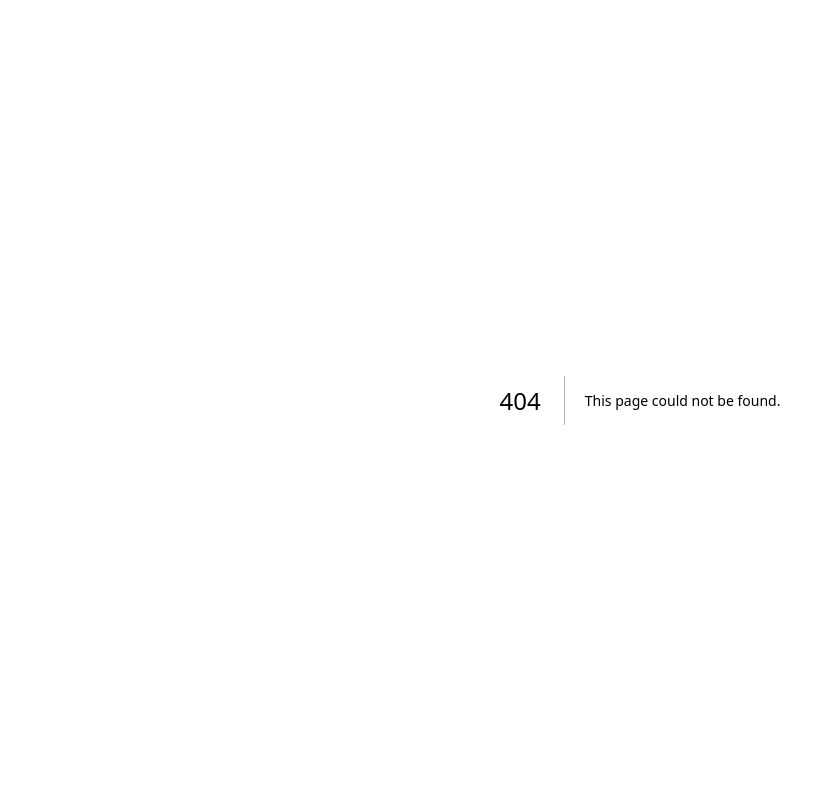
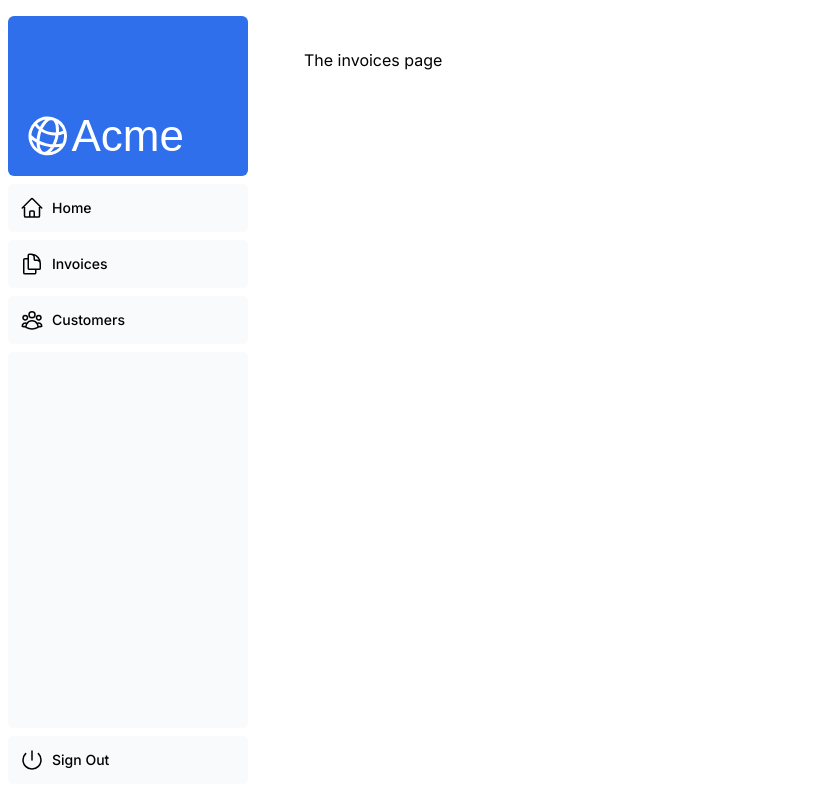
Before and after one commit to FedericoBonel/nextjs-dashboard, a Next.js app: page /dashboard/invoices in a window 1280 px wide. Before the commit this address had no page. Shown: the whole page, without its empty margins (0-835 px from the left). Built offline with nearby package versions, Linux system fonts and the light colour scheme; a web font is replaced by a local one.

Commit message:
Lesson 4: Creating layout and pages

```diff
--- /dev/null
+++ b/app/dashboard/customers/page.tsx
@@ -0,0 +1,5 @@
+const Customers = () => {
+  return <div>Customers Page</div>;
+};
+
+export default Customers;
--- /dev/null
+++ b/app/dashboard/invoices/page.tsx
@@ -0,0 +1,7 @@
+const Invoices = () => {
+  return (
+    <div>The invoices page</div>
+  )
+}
+
+export default Invoices;
--- /dev/null
+++ b/app/dashboard/layout.tsx
@@ -0,0 +1,16 @@
+import { PropsWithChildren } from "react";
+import SideNav from "../ui/dashboard/sidenav";
+
+/** children in a layout file are any pages nested inside this route, for this case "url/dashboard/*" */
+const Layout = ({ children }: PropsWithChildren) => {
+  return (
+    <div className="flex flex-col h-screen md:flex-row md:overflow-hidden">
+      <div className="w-full md:w-64 flex-none">
+        <SideNav />
+      </div>
+      <div className="flex-grow p-6 md:overflow-y-auto md:p-12">{children}</div>
+    </div>
+  );
+};
+
+export default Layout;
--- /dev/null
+++ b/app/dashboard/page.tsx
@@ -0,0 +1,5 @@
+const Dashboard = () => {
+  return <div>Dashboard Page</div>;
+};
+
+export default Dashboard;
```
